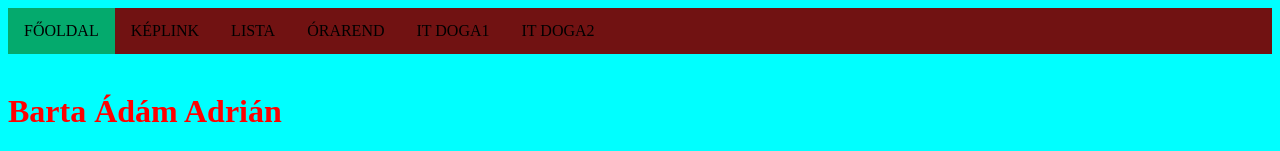
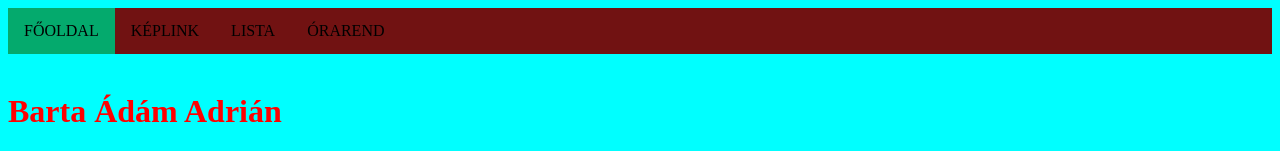
Before and after one commit to Bartaadam/web, a plain HTML site: page index.html in a window 1280 px wide. Shown: the top 151 px of the page. Drawn offline with Linux system fonts and the light colour scheme.

Commit message:
Update index.html

```diff
--- a/index.html
+++ b/index.html
@@ -27,8 +27,6 @@ li {
         <li class="a"><a href="keplink.html">KÉPLINK</a></li>
         <li class="a"><a href="lista.html">LISTA</a></li>
         <li class="a"><a href="tablazat.html">ÓRAREND</a></li>
-        <li class="a"><a href="doga1.html">IT DOGA1</a></li>
-        <li class="a"><a href="doga2.html">IT DOGA2</a></li>
     </ul>
 
     <br>
```
